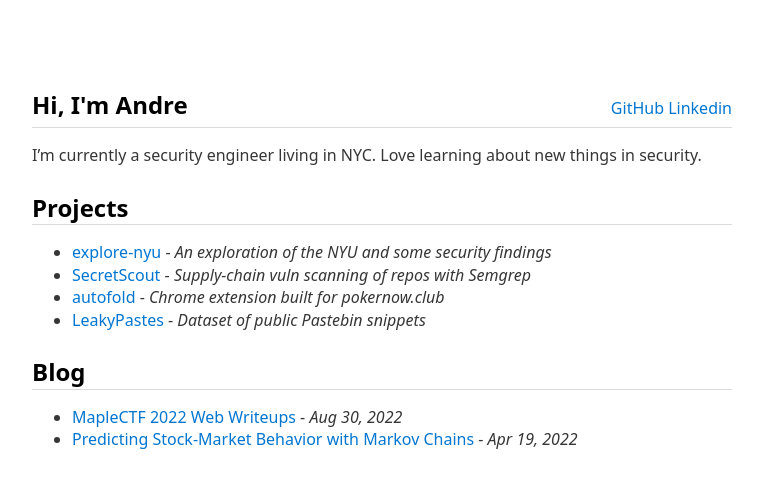
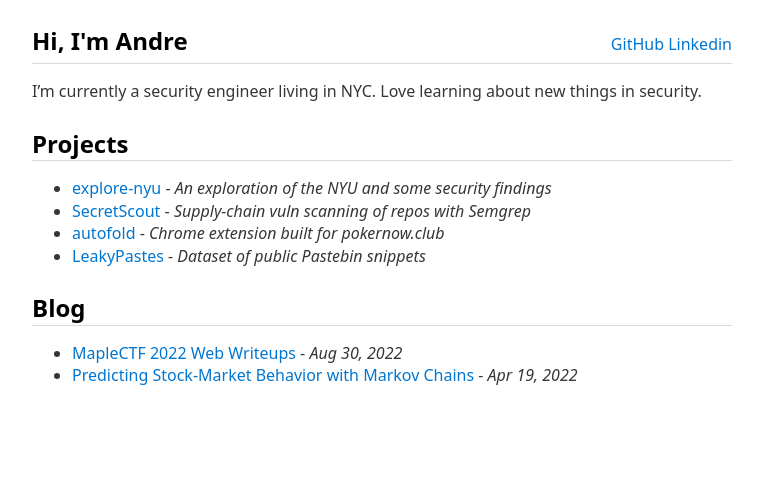
Before and after one commit to andrebhu/andrebhu.github.io, a Jekyll site: the page built from index.md, in a window 1280 px wide. Shown: the top 488 px of the page, without its empty margins (258-1021 px from the left). Built offline with Jekyll 4.4.1, drawn with Linux system fonts in a browser that asks for light colours.

Commit message:
Remove redundant margin declaration pushing body down
The previous fix corrected invalid CSS (margin-top: 5% auto) to
margin: 5% auto, but this overrode the margin: 0 auto above it,
adding an unintended 5% top margin. The original intent was just
horizontal centering, so the redundant line is removed.

Co-Authored-By: Claude Sonnet 4.6 <noreply@anthropic.com>

```diff
--- a/assets/css/style.css
+++ b/assets/css/style.css
@@ -1,7 +1,6 @@
 body {
     max-width: 700px;
     margin: 0 auto;
-    margin: 5% auto;
   }
 
 h2 {
```
